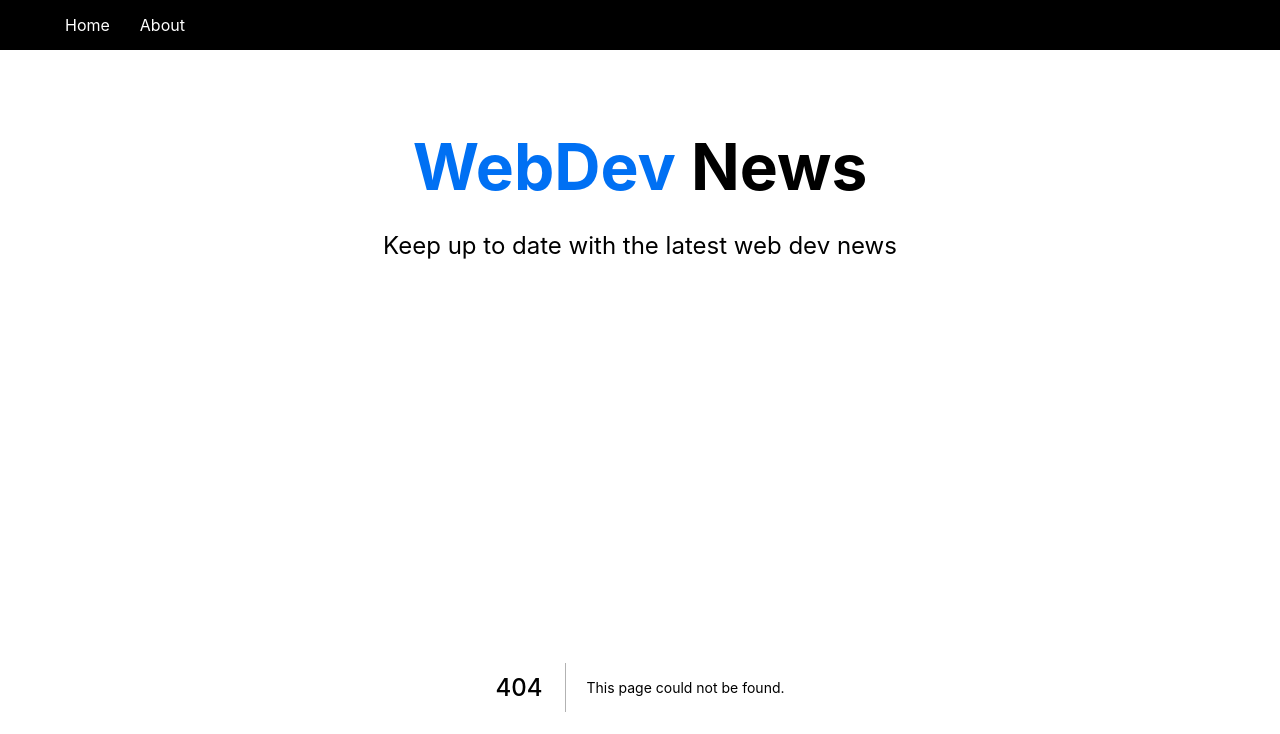
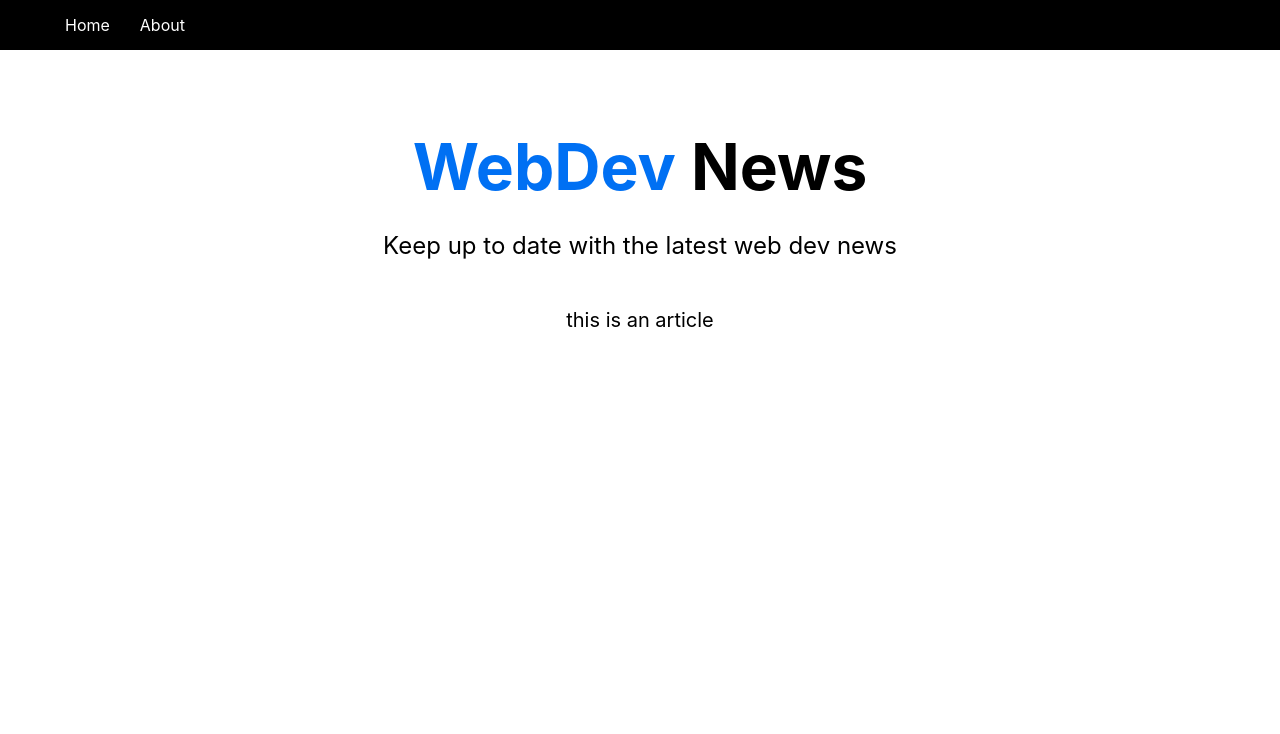
Before and after one commit to hackwebdev/NestJS2021, a Next.js app: page /article/1 in a window 1280 px wide. Before the commit this address had no page. Shown: the top 734 px of the page. Built offline with nearby package versions, Linux system fonts and the light colour scheme.

Commit message:
nested routes

```diff
--- /dev/null
+++ b/pages/article/[id]/index.js
@@ -0,0 +1,9 @@
+const article = () => {
+  return (
+    <div>
+      <p>this is an article</p>
+    </div>
+  )
+}
+
+export default article
```
Also changed, not shown: 1 other file (tests, documents, lock files or other folders).
